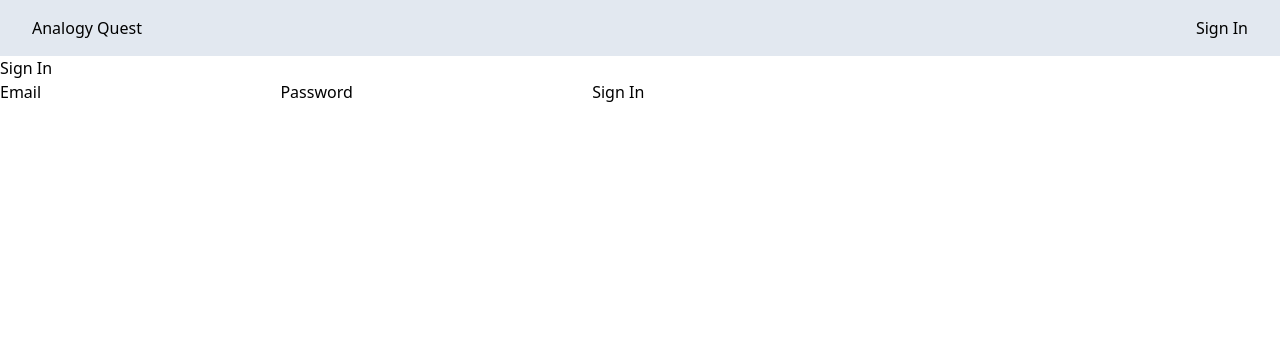
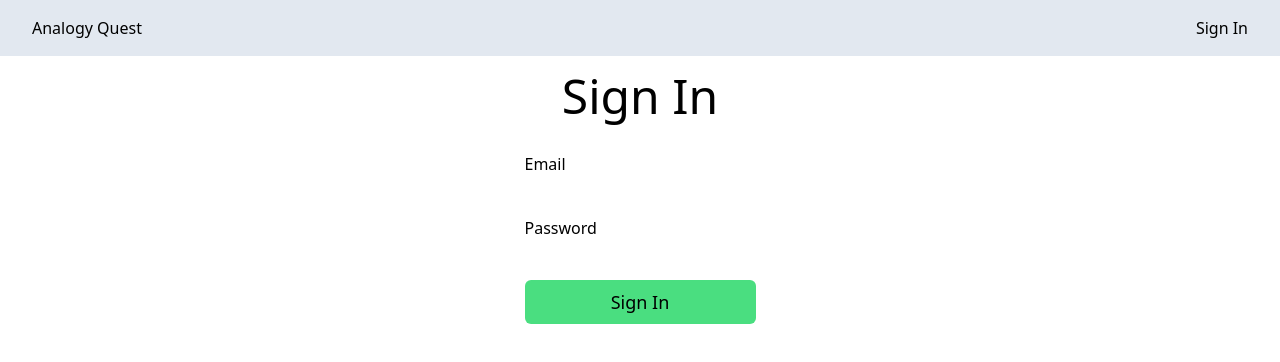
Before and after one commit to milesj76/analogy-quest, a SvelteKit app in the folder analogy-quest/: page /login in a window 1280 px wide. Shown: the top 362 px of the page. Built offline with nearby package versions, Linux system fonts and the light colour scheme.

Commit message:
add sign in styles

```diff
--- a/analogy-quest/src/routes/+layout.svelte
+++ b/analogy-quest/src/routes/+layout.svelte
@@ -5,7 +5,7 @@
     export let data: LayoutData;
 </script>
 
-<div class="">
+<div class="min-h-screen">
     <nav>
         <a href="/">Analogy Quest</a>
 
--- a/analogy-quest/src/routes/login/+page.svelte
+++ b/analogy-quest/src/routes/login/+page.svelte
@@ -4,16 +4,24 @@
     export let data: PageData;
 </script>
 
-<section>
-    <h1>Sign In</h1>
+<section class="w-full grid-template my-4 items-center">
+    <div class="col-start-2 col-span-1 flex flex-col justify-center items-center space-y-8">
+        <h1 class="text-5xl">Sign In</h1>
 
-    <form action="">
-        <label for="">Email</label>
-        <input type="email" />
+        <form action="" class="flex flex-col space-y-2">
+            <label for="">Email</label>
+            <input type="email" />
 
-        <label for="">Password</label>
-        <input type="password" />
+            <label for="">Password</label>
+            <input type="password" />
 
-        <button type="submit">Sign In</button>
-    </form>
+            <button type="submit" class="bg-green-400 rounded-md text-lg py-2">Sign In</button>
+        </form>
+    </div>
 </section>
+
+<style>
+    .grid-template {
+        @apply grid grid-cols-[1fr_2fr_1fr] grid-rows-1;
+    }
+</style>
```
